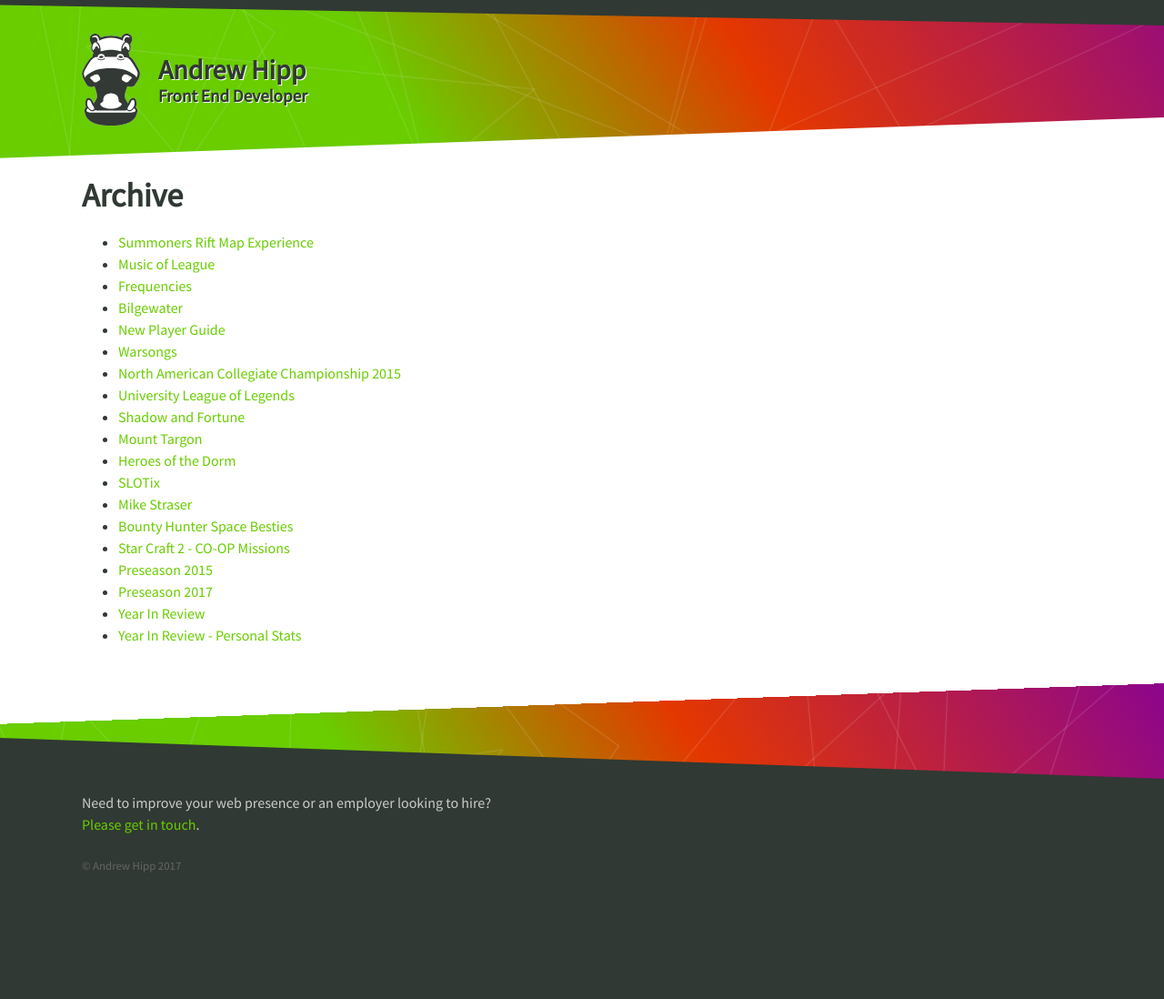
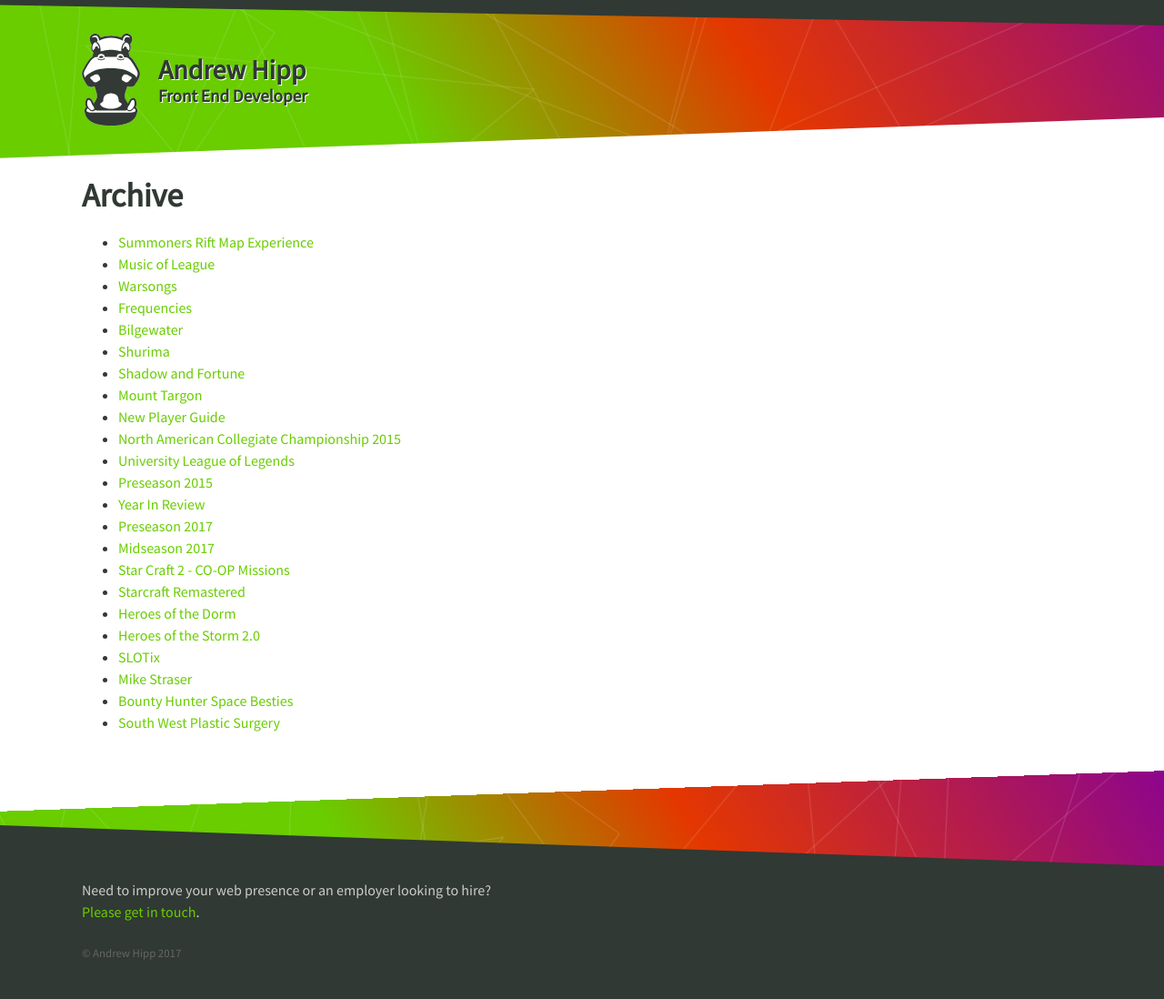
Before and after one commit to andrewehipp/andrewehipp.github.io, a Jekyll site: the page built from archive.md, in a window 1280 px wide. Shown: the whole page at 91% size. Built offline with Jekyll 4.4.1, drawn with Linux system fonts in a browser that asks for light colours; before the commit the page ends 1002 px from its top, so only the background shows below that.

Commit message:
Updated the archive.

```diff
--- a/_portfolio/2017-01-10-year-in-review.html
+++ b/_portfolio/2017-01-10-year-in-review.html
@@ -23,7 +23,7 @@
         width: 730
         height: 448
       description:
-      - Pros vs Joes let users view a variety of stats across a dozen pro players. As a very stateful component Preact.js was a perfect way to sprinkle in some complex client side markup. Later on the site allowed users to view their personal performance along side the pros.
+      - Pros vs Joes let users view a variety of stats across a dozen pro players. As a very stateful component <b>Preact.js</b> was a perfect way to sprinkle in some complex client side markup. Later on the site allowed users to view their personal performance along side the pros.
     - browser:
         source: year-in-review-index-worldwide-730.jpg
         width: 730
--- a/archive.md
+++ b/archive.md
@@ -5,20 +5,24 @@
 
 - [Summoners Rift Map Experience](http://promo.na.leagueoflegends.com/en/srmapexperience/)
 - [Music of League](http://promo.na.leagueoflegends.com/en/music-of-league/)
+- [Warsongs](http://na.leagueoflegends.com/en/site/warsongs/)
 - [Frequencies](http://frequencies.na.leagueoflegends.com/en/frequencies/)
 - [Bilgewater](http://na.leagueoflegends.com/en/site/bilgewater/)
+- [Shurima](http://na.leagueoflegends.com/en/featured/shurima/intro)
+- [Shadow and Fortune](http://na.leagueoflegends.com/en/site/shadow-and-fortune/)
+- [Mount Targon](http://na.leagueoflegends.com/en/site/mount-targon/)
 - [New Player Guide](http://na.leagueoflegends.com/en/featured/new-player-guide)
-- [Warsongs](http://na.leagueoflegends.com/en/site/warsongs/)
 - [North American Collegiate Championship 2015](http://promo.na.leagueoflegends.com/en/nacc-2015/)
 - [University League of Legends](https://ulol.na.leagueoflegends.com/)
-- [Shadow and Fortune](http://na.leagueoflegends.com/en/site/shadow-and-fortune/)
-- [Mount Targon](http://na.leagueoflegends.com/en/site/mount-targon/)
+- [Preseason 2015](http://promo.na.leagueoflegends.com/en/lol-preseason-2015/)
+- [Year In Review](https://review2016.na.leagueoflegends.com/en_US/year-in-review)
+- [Preseason 2017](http://na.leagueoflegends.com/en/featured/preseason-2017)
+- [Midseason 2017](http://na.leagueoflegends.com/en/featured/midseason-2017)
+- [Star Craft 2 - CO-OP Missions](http://us.battle.net/sc2/en/co-op/)
+- [Starcraft Remastered](https://starcraft.com/en-us/)
 - [Heroes of the Dorm](https://www.heroesofthedorm.com/watch)
+- [Heroes of the Storm 2.0](http://us.battle.net/heroes/en/)
 - [SLOTix](http://www.slotix.com/)
 - [Mike Straser](http://www.mikestraser.com/)
 - [Bounty Hunter Space Besties](http://bountyhunterspacebesties.com/comics/issue-001/)
-- [Star Craft 2 - CO-OP Missions](http://us.battle.net/sc2/en/co-op/)
-- [Preseason 2015](http://promo.na.leagueoflegends.com/en/lol-preseason-2015/)
-- [Preseason 2017](http://na.leagueoflegends.com/en/featured/preseason-2017)
-- [Year In Review](https://review2016.na.leagueoflegends.com/en_US/year-in-review)
-- [Year In Review - Personal Stats](https://review2016.na.leagueoflegends.com/en_US/year-in-review/personal-stats?share=TVRBMU16RXdmRTVCODk4NmI1MDU2ZjE0NDg1OWE2M2M5YTM1MTJiYWFhMjhNVEExTXpFd2ZFNUJNUQ)
+- [South West Plastic Surgery](http://www.swplasticsurgery.com/)
```
